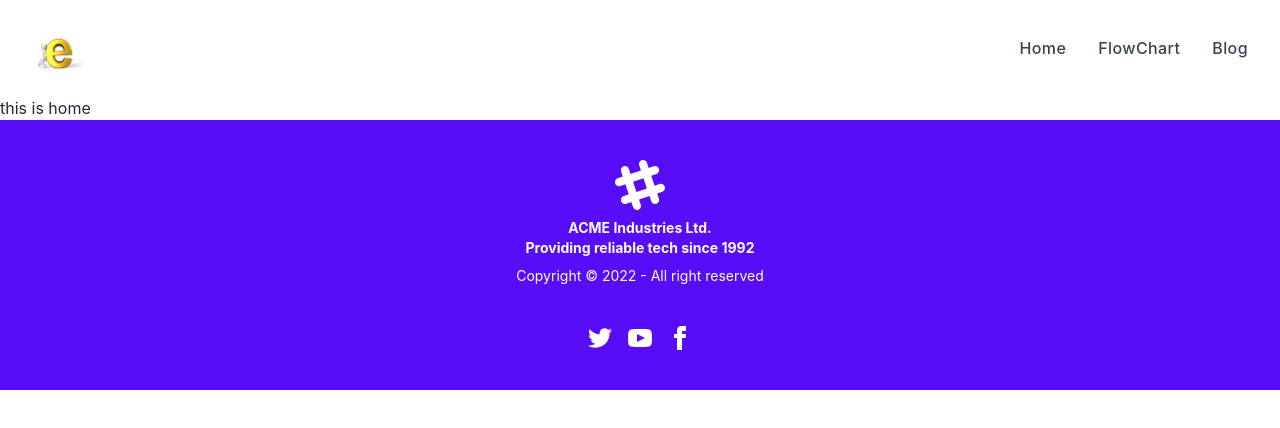
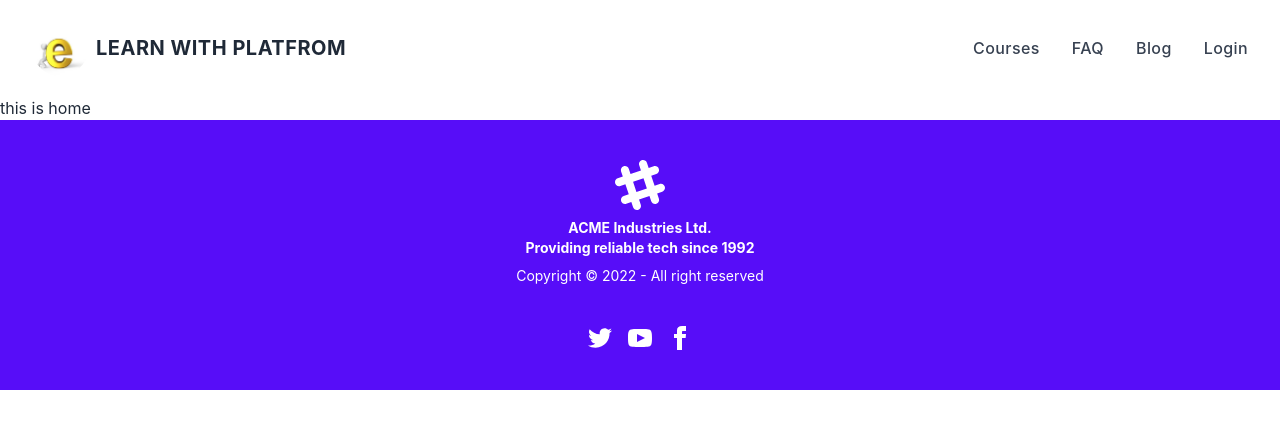
Before and after one commit to mdismail645221/Learn-with-Platform-client, a React (Create React App) app: page / in a window 1280 px wide. Shown: the top 428 px of the page. Built offline with nearby package versions, Linux system fonts and the light colour scheme.

Commit message:
header toggle added

```diff
--- a/src/components/Header/Header.js
+++ b/src/components/Header/Header.js
@@ -10,36 +10,36 @@ const Header = () => {
         <div className='px-4 py-5  w-full md:px-24 lg:px-8 header-conater'>
             <div className='relative flex items-center justify-between'>
                 <NavLink
-                    to='/home'
+                    to='/'
                     aria-label='Smart Home'
                     title='Smart Home'
                     className={`inline-flex items-center`}
                 >
                     <img className='w-14 md:w-14 rounded-full' src={Images}  alt="main-logo" />
 
-                    <span className='ml-2 text-lg md:text-xl font-bold tracking-wide text-white uppercase'>
+                    <span className='ml-2 text-lg md:text-xl font-bold tracking-wide text-drak uppercase'>
                         Learn With Platfrom
                     </span>
                 </NavLink>
                 <ul className='flex items-center hidden space-x-8 lg:flex'>
                     <li>
                         <NavLink
-                            to='/'
+                            to='/course'
                             aria-label='Home'
                             title='Home'
                             className={`font-medium tracking-wide text-gray-700 transition-colors duration-200 hover:text-deep-purple-accent-400 ${({ isActive }) => isActive ? 'active' : undefined}`}
                         >
-                            Home
+                            Courses
                         </NavLink>
                     </li>
                     <li>
                         <NavLink
-                            to='/flowCart'
+                            to='/faq'
                             aria-label='Cart'
                             title='Cart'
                             className='font-medium tracking-wide text-gray-700 transition-colors duration-200 hover:text-deep-purple-accent-400'
                         >
-                            <p> FlowChart</p>
+                            <p> FAQ</p>
                         </NavLink>
                     </li>
                     <li>
@@ -50,6 +50,16 @@ const Header = () => {
                             className='font-medium tracking-wide text-gray-700 transition-colors duration-200 hover:text-deep-purple-accent-400'
                         >
                             Blog
+                        </NavLink>
+                    </li>
+                    <li>
+                        <NavLink
+                            to='/login'
+                            aria-label='About Us'
+                            title='About Us'
+                            className='font-medium tracking-wide text-gray-700 transition-colors duration-200 hover:text-deep-purple-accent-400'
+                        >
+                            Login
                         </NavLink>
                     </li>
                 </ul>
@@ -113,22 +123,22 @@ const Header = () => {
                                     <ul className='space-y-4'>
                                         <li>
                                             <NavLink
-                                                to='/'
+                                                to='/courses'
                                                 aria-label='Cart'
                                                 title='Cart'
                                                 className='font-medium tracking-wide text-gray-700 transition-colors duration-200 hover:text-deep-purple-accent-400'
                                             >
-                                                <p> Home</p>
+                                                <p> Courses </p>
                                             </NavLink>
                                         </li>
                                         <li>
                                             <NavLink
-                                                to='/flowCart'
+                                                to='/faq'
                                                 aria-label='Cart'
                                                 title='Cart'
                                                 className='font-medium tracking-wide text-gray-700 transition-colors duration-200 hover:text-deep-purple-accent-400'
                                             >
-                                                <p> Flow Cart</p>
+                                                <p>FAQ</p>
                                             </NavLink>
                                         </li>
                                         <li>
@@ -139,6 +149,16 @@ const Header = () => {
                                                 className='font-medium tracking-wide text-gray-700 transition-colors duration-200 hover:text-deep-purple-accent-400'
                                             >
                                                 Blog
+                                            </NavLink>
+                                        </li>
+                                        <li>
+                                            <NavLink
+                                                to='/login'
+                                                aria-label='About Us'
+                                                title='About Us'
+                                                className='font-medium tracking-wide text-gray-700 transition-colors duration-200 hover:text-deep-purple-accent-400'
+                                            >
+                                                Login
                                             </NavLink>
                                         </li>
                                     </ul>
```
